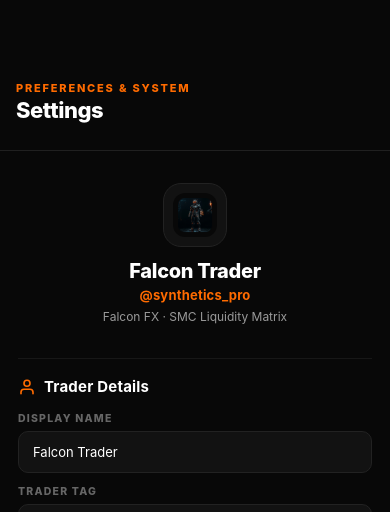
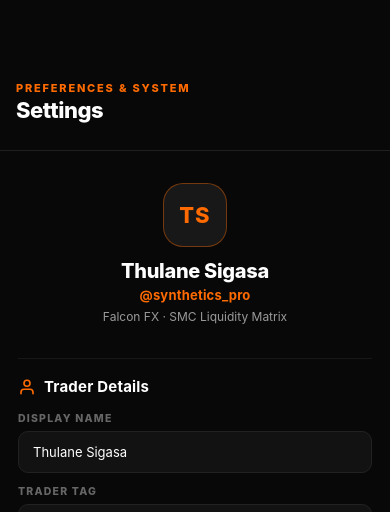
Before and after one commit to thulanesigasa/derived-arbitage, a React Native app: screen / in a window 390 px wide. Both pictures are taken after a click on the button "Profile". Shown: the top 512 px of the page. Built offline with nearby package versions, Linux system fonts and the light colour scheme; no server answers.

Commit message:
feat(profile): replace robot image with personalized initials monogram badge (#219)

```diff
--- a/src/screens/ProfileScreen.tsx
+++ b/src/screens/ProfileScreen.tsx
@@ -2,7 +2,6 @@ import { useCallback, useEffect, useRef, useState } from 'react';
 import {
   ActivityIndicator,
   Alert,
-  Image,
   KeyboardAvoidingView,
   Platform,
   Pressable,
@@ -61,8 +60,19 @@ interface AppSettings {
   autoReconnect: boolean;
 }
 
+export function getInitials(name: string): string {
+  const parts = name.trim().split(/\s+/).filter(Boolean);
+  if (parts.length === 0) return 'TS';
+  const first = parts[0] ?? '';
+  if (parts.length === 1) return first.slice(0, 2).toUpperCase();
+  const last = parts[parts.length - 1] ?? '';
+  const firstChar = first[0] ?? '';
+  const lastChar = last[0] ?? '';
+  return (firstChar + lastChar).toUpperCase() || 'TS';
+}
+
 const DEFAULT_PROFILE: UserProfile = {
-  displayName: 'Falcon Trader',
+  displayName: 'Thulane Sigasa',
   traderTag: '@synthetics_pro',
   tradingStyle: 'Falcon FX · SMC Liquidity Matrix',
 };
@@ -271,11 +281,7 @@ export function ProfileScreen({
         {/* 1. Header Profile Identity (Directly on Body) */}
         <View style={styles.profileHeader}>
           <View style={styles.avatarWrap}>
-            <Image
-              source={require('../../assets/icon.png')}
-              style={styles.avatarImage}
-              resizeMode="contain"
-            />
+            <Text style={styles.avatarInitials}>{getInitials(profile.displayName)}</Text>
           </View>
           <Text style={styles.profileName}>{profile.displayName}</Text>
           <Text style={styles.profileTag}>{profile.traderTag}</Text>
@@ -748,18 +754,19 @@ const styles = StyleSheet.create({
   avatarWrap: {
     width: 64,
     height: 64,
-    borderRadius: 18,
-    backgroundColor: colors.surface,
-    borderWidth: 1,
-    borderColor: colors.border,
+    borderRadius: 20,
+    backgroundColor: colors.surfaceAlt,
+    borderWidth: 1.5,
+    borderColor: 'rgba(255, 107, 0, 0.4)',
     justifyContent: 'center',
     alignItems: 'center',
     marginBottom: 8,
   },
-  avatarImage: {
-    width: 44,
-    height: 44,
-    borderRadius: 12,
+  avatarInitials: {
+    fontSize: 22,
+    fontWeight: '800',
+    color: colors.orange,
+    letterSpacing: 1,
   },
   profileName: {
     color: colors.text,
```
Also changed, not shown: 1 other file (tests, documents, lock files or other folders).
